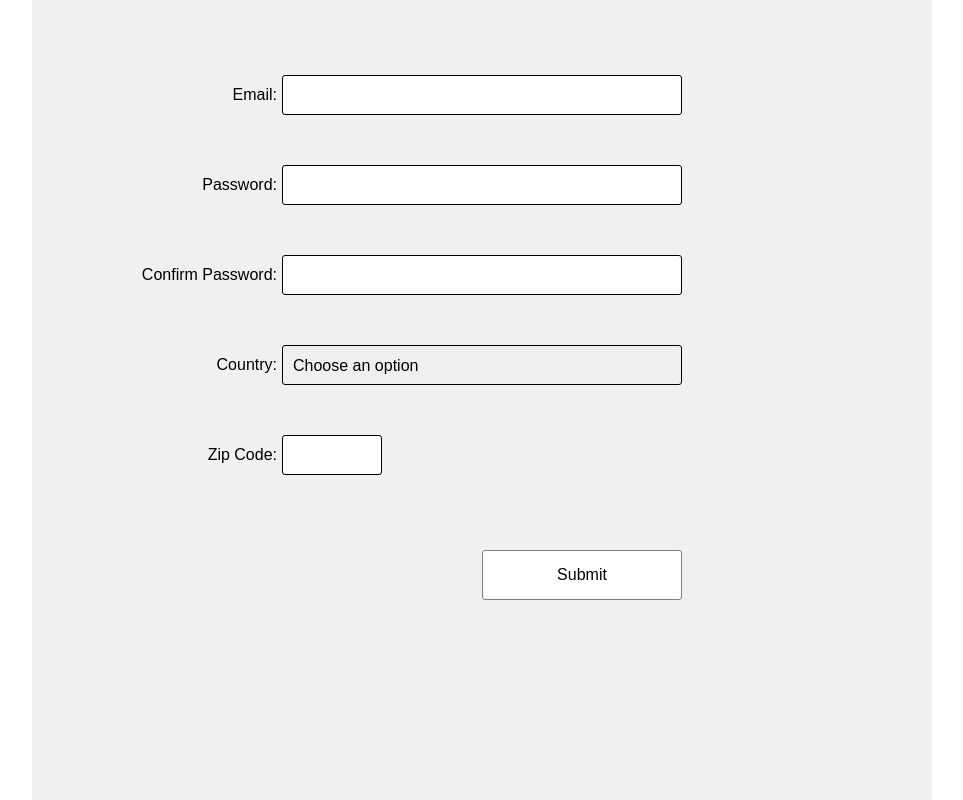
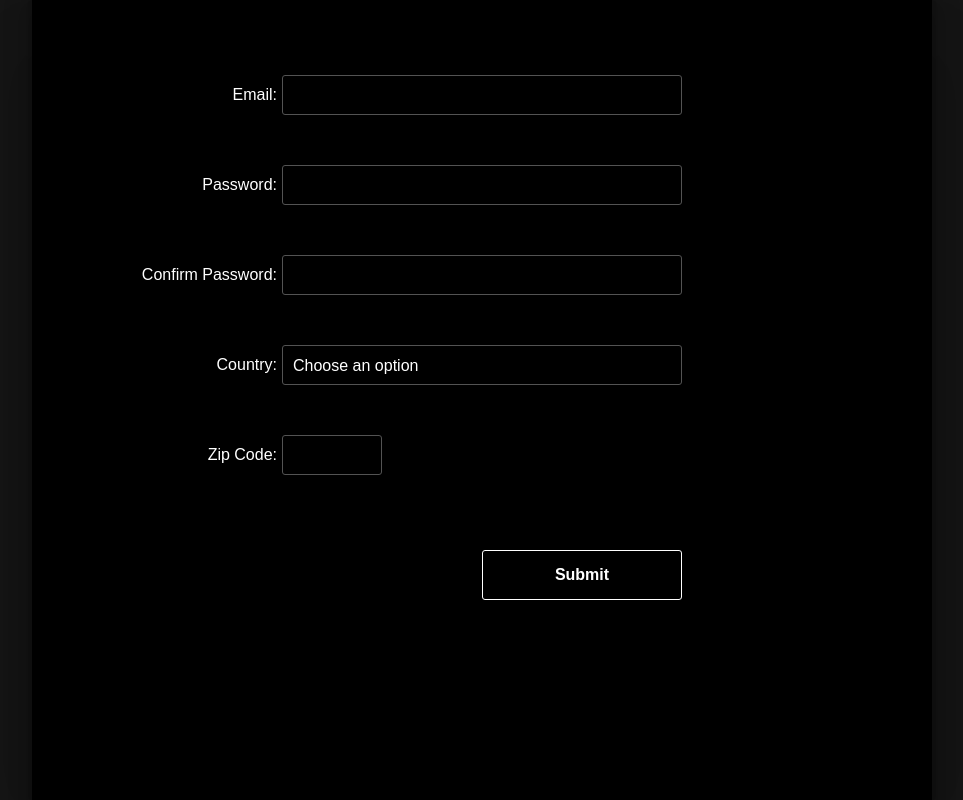
Before and after one commit to cjfaquino/form-validation, a website built with webpack: page dist/index.html in a window 1280 px wide. Shown: the whole page, without its empty margins (158-1121 px from the left). Built offline with nearby package versions, Linux system fonts and the light colour scheme; no server answers.

Commit message:
change theme color

```diff
--- a/src/style.css
+++ b/src/style.css
@@ -1,3 +1,7 @@
+:root {
+  --main-color: black;
+}
+
 * {
   margin: 0;
   padding: 0;
@@ -8,6 +12,7 @@
 html,
 body {
   height: 100%;
+  background-color: rgb(21, 21, 21);
 }
 
 main {
@@ -17,8 +22,10 @@ main {
 form {
   height: 100%;
   padding: 10px;
-  background-color: rgb(240, 240, 240);
+  background-color: var(--main-color);
+  color: white;
   padding-bottom: 30px;
+  box-shadow: rgba(0, 0, 0, 0.25) 0px 54px 55px, rgba(0, 0, 0, 0.12) 0px -12px 30px, rgba(0, 0, 0, 0.12) 0px 4px 6px, rgba(0, 0, 0, 0.17) 0px 12px 13px, rgba(0, 0, 0, 0.09) 0px -3px 5px;
 }
 
 label {
@@ -36,8 +43,17 @@ select {
   padding: 5px 10px;
   height: 50px;
   width: 100%;
-  border: 1px solid black;
+  border: 1px solid rgb(83, 83, 83);
   border-radius: 3px;
+  background-color: var(--main-color);
+  color: white;
+
+}
+
+input:focus,
+select:focus {
+  border: 1px solid white;
+  outline: none;
 }
 
 button {
@@ -46,9 +62,11 @@ button {
   padding: 5px;
   width: 100%;
   height: 50px;
-  background-color: white;
-  border: 1px solid grey;
+  background-color: var(--main-color);
+  border: 1px solid white;
   border-radius: 3px;
+  color: white;
+  font-weight: 700;
 }
 
 #zip-code {
```
